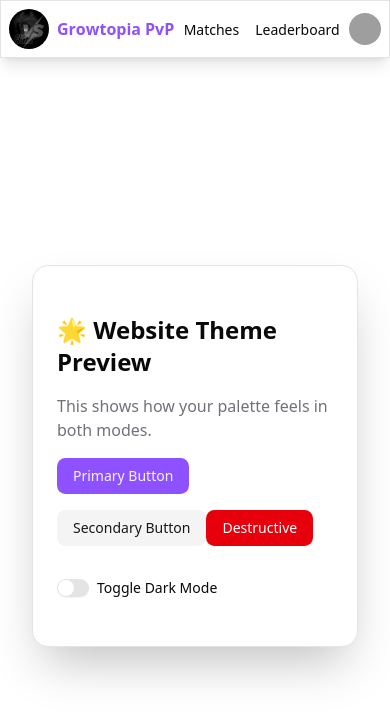
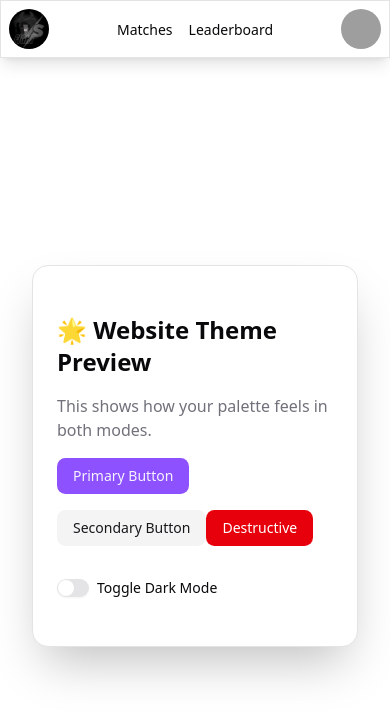
Before and after one commit to AnthonyTlei/growtopia-pvp, a Next.js app: page / in a window 390 px wide. Shown: the top 720 px of the page. Built offline with nearby package versions, Linux system fonts and the light colour scheme; grey boxes are pictures that could not be loaded.

Commit message:
UI - Mobile fixes

```diff
--- a/src/components/navigation/navbar.tsx
+++ b/src/components/navigation/navbar.tsx
@@ -23,7 +23,7 @@ export default async function Navbar() {
             />
             <AnimatedText
               text="Growtopia PvP"
-              className="text-primary text-md font-semibold"
+              className="text-primary text-md font-semibold hidden md:flex"
               withParticles
             />
           </div>
@@ -37,7 +37,7 @@ export default async function Navbar() {
           </Link>
         </div>
         <Link href={`/`}>
-          <Avatar>
+          <Avatar className="size-10">
             <AvatarImage src="https://github.com/shadcn.png" />
             <AvatarFallback>CN</AvatarFallback>
           </Avatar>
```
